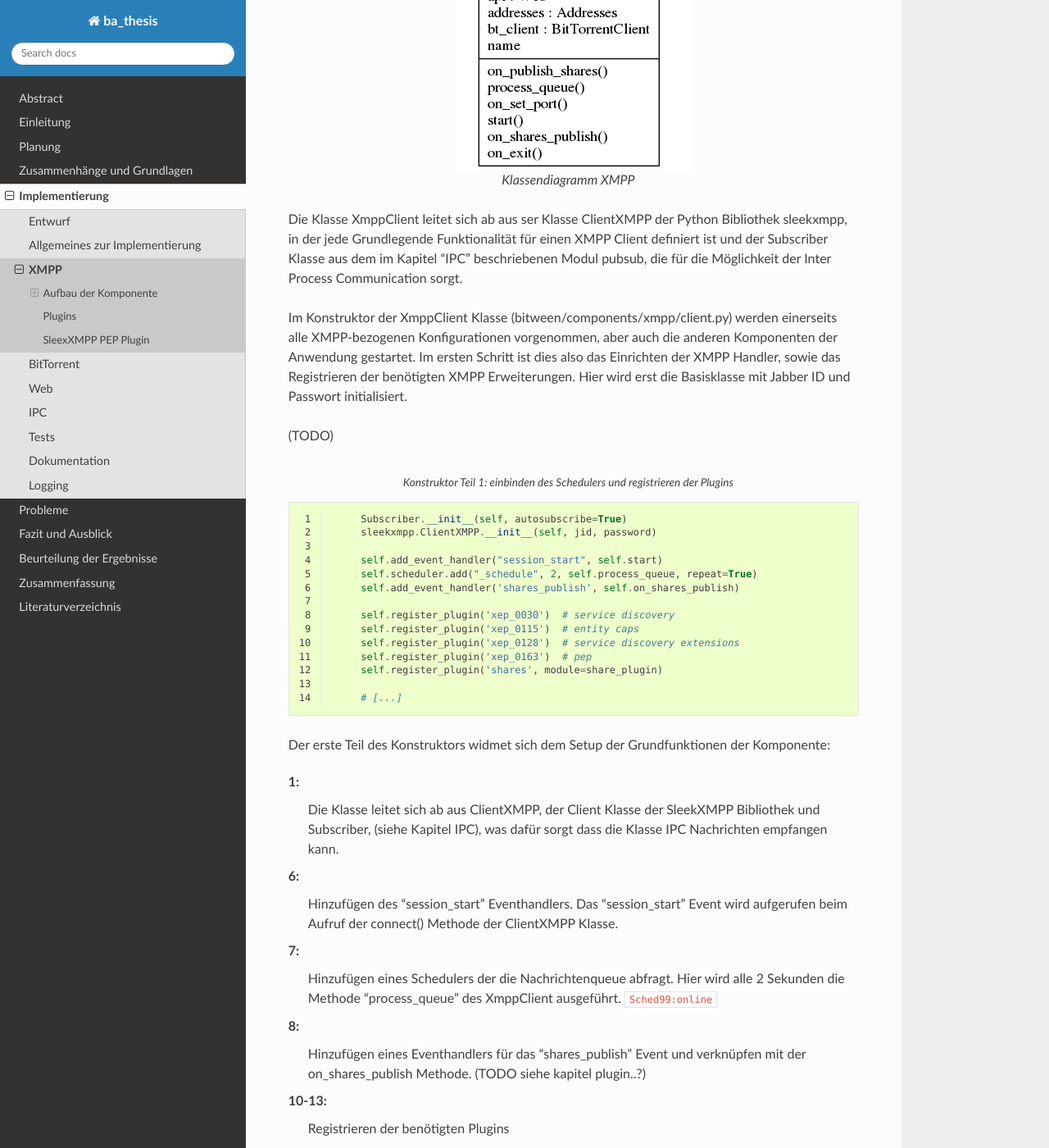
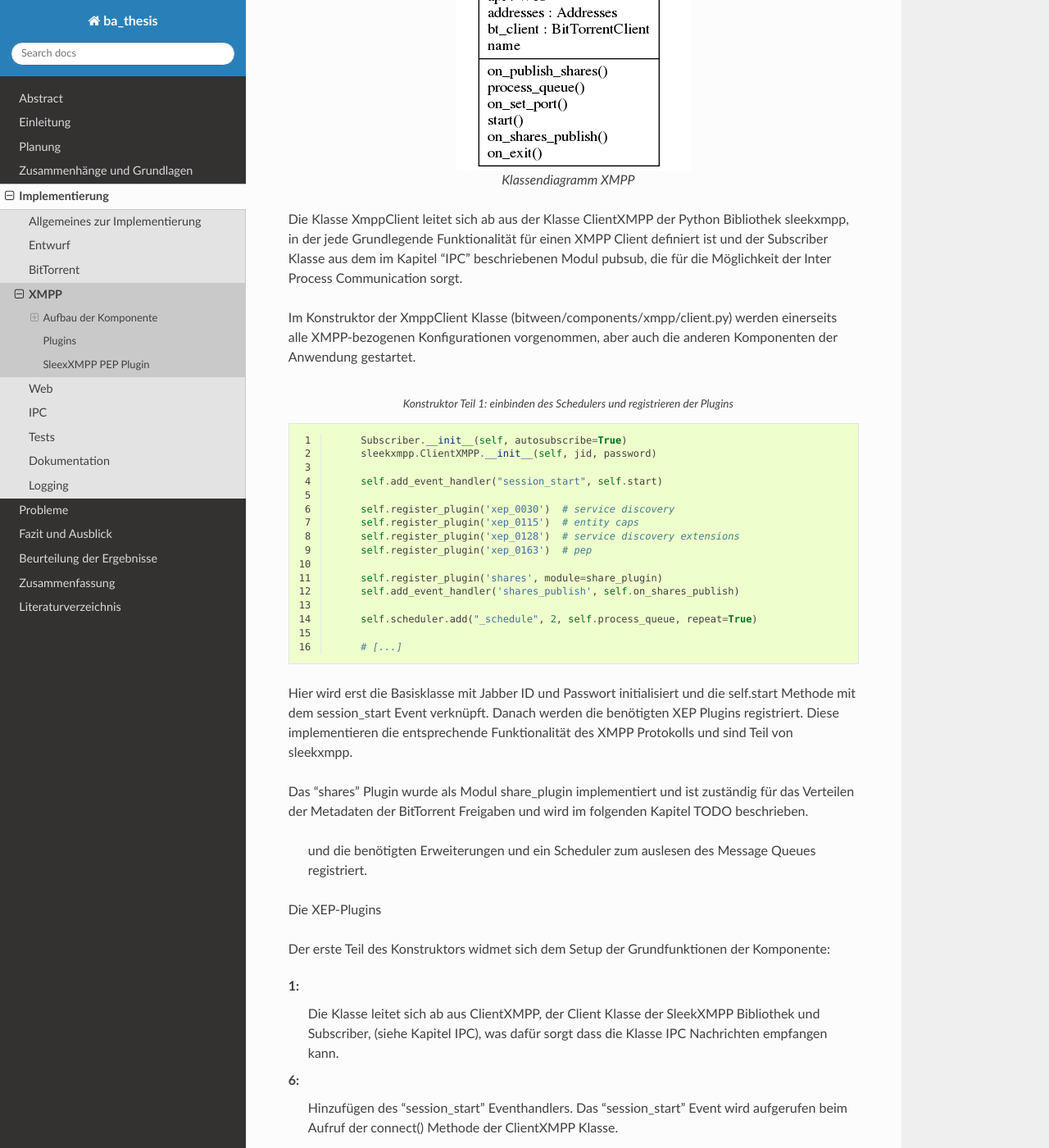
Before and after one commit to puhoy/ba_thesis, a Sphinx documentation site: the page built from docs/05_implementierung/implementierung_xmpp.rst, in a window 1280 px wide and 1400 px high, scrolled down 927 px. Shown: the whole window at 82% size. Built offline with Sphinx 7.4.7 and the Read the Docs theme 2.0.0, drawn with Linux system fonts in a browser that asks for light colours; cross-references to code outside the pages are shown as plain code.

Commit message:
diagramm bt, kleinkram

```diff
--- a/docs/05_implementierung/implementierung.rst
+++ b/docs/05_implementierung/implementierung.rst
@@ -5,7 +5,7 @@
 ~~~~~~~~~~~~~~~
 
 
-
+In den folgenden Kapiteln
 
 
 .. todo::
@@ -18,11 +18,11 @@
 
 .. toctree::
 
+    implementierung_allgemeines
     implementierung_entwurf
-    implementierung_allgemeines
 
+    implementierung_bt
     implementierung_xmpp
-    implementierung_bt
     implementierung_web
     implementierung_ipc
     implementierung_tests
--- a/docs/05_implementierung/implementierung_allgemeines.rst
+++ b/docs/05_implementierung/implementierung_allgemeines.rst
@@ -28,8 +28,8 @@
 bitween/
    Der Name des Programms und der Name des Verzeichnisses das den Programmcode enthält.
 
-   Im Unterverzeichnis "components" befinden sich die Module in denen die jeweiligen funktionen und Klassen implementiert wurden.
-    Ein Modul umfasst dabei jeweils eine Datei "__init__.py", die das Verzeichnis als Modul in Python importierbar macht und (je nach Modul) beliebige andere .py-Dateien. Da in Python keine privaten Methoden existieren, werden in der __init__.py werden alle alle Funktionen oder Klassen aus dem Modul importiert, die von anderen Modulen benötigt werden könnten. So wird eine logische Abgrenzung geschaffen zu Elementen die nur im Modul benötigt werden, und solchen die für die Nutzung von anderen Modulen gedacht sind.
+   Im Unterverzeichnis "components" befinden sich die Module in denen die jeweiligen Funktionen und Klassen implementiert wurden.
+   Ein Modul umfasst dabei jeweils eine Datei "__init__.py", die das Verzeichnis als Modul in Python importierbar macht. Da in Python keine privaten Methoden existieren, werden in der __init__.py werden alle alle Funktionen oder Klassen aus dem Modul importiert, die von anderen Modulen benötigt werden könnten. So wird eine logische Abgrenzung geschaffen zu Elementen die nur im Modul benötigt werden, und solchen die für die Nutzung von anderen Modulen gedacht sind.
    Der Aufbau der einzelnen Komponenten wird in den folgenden Kapiteln besprochen.
 
 bitweend.py
--- a/docs/05_implementierung/implementierung_xmpp.rst
+++ b/docs/05_implementierung/implementierung_xmpp.rst
@@ -18,13 +18,9 @@
 
    Klassendiagramm XMPP
 
-Die Klasse XmppClient leitet sich ab aus ser Klasse ClientXMPP der Python Bibliothek sleekxmpp, in der jede Grundlegende Funktionalität für einen XMPP Client definiert ist und der Subscriber Klasse aus dem im Kapitel "IPC" beschriebenen Modul pubsub, die für die Möglichkeit der Inter Process Communication sorgt.
+Die Klasse XmppClient leitet sich ab aus der Klasse ClientXMPP der Python Bibliothek sleekxmpp, in der jede Grundlegende Funktionalität für einen XMPP Client definiert ist und der Subscriber Klasse aus dem im Kapitel "IPC" beschriebenen Modul pubsub, die für die Möglichkeit der Inter Process Communication sorgt.
 
 Im Konstruktor der XmppClient Klasse (bitween/components/xmpp/client.py) werden einerseits alle XMPP-bezogenen Konfigurationen vorgenommen, aber auch die anderen Komponenten der Anwendung gestartet.
-Im ersten Schritt ist dies also das Einrichten der XMPP Handler, sowie das Registrieren der benötigten XMPP Erweiterungen.
-Hier wird erst die Basisklasse mit Jabber ID und Passwort initialisiert.
-
-(TODO)
 
 
 .. code-block:: python
@@ -36,16 +32,31 @@
         sleekxmpp.ClientXMPP.__init__(self, jid, password)
 
         self.add_event_handler("session_start", self.start)
-        self.scheduler.add("_schedule", 2, self.process_queue, repeat=True)
-        self.add_event_handler('shares_publish', self.on_shares_publish)
 
         self.register_plugin('xep_0030')  # service discovery
         self.register_plugin('xep_0115')  # entity caps
         self.register_plugin('xep_0128')  # service discovery extensions
         self.register_plugin('xep_0163')  # pep
+
         self.register_plugin('shares', module=share_plugin)
+        self.add_event_handler('shares_publish', self.on_shares_publish)
+
+        self.scheduler.add("_schedule", 2, self.process_queue, repeat=True)
 
         # [...]
+
+
+Hier wird erst die Basisklasse mit Jabber ID und Passwort initialisiert und die self.start Methode mit dem session_start Event verknüpft.
+Danach werden die benötigten XEP Plugins registriert. Diese implementieren die entsprechende Funktionalität des XMPP Protokolls und sind Teil von sleekxmpp.
+
+Das "shares" Plugin wurde als Modul share_plugin implementiert und ist zuständig für das Verteilen der Metadaten der BitTorrent Freigaben und wird im folgenden Kapitel TODO beschrieben.
+
+
+
+ und die benötigten Erweiterungen und ein Scheduler zum auslesen des Message Queues registriert.
+Die XEP-Plugins
+
+
 
 Der erste Teil des Konstruktors widmet sich dem Setup der Grundfunktionen der Komponente:
 
```
Also changed, not shown: docs/05_implementierung/implementierung_bt.rst (+7 -0 lines), docs/05_implementierung/resources/classes_bt.png (added), docs/05_implementierung/resources/classes_bt.svg (added), 1 other file.
